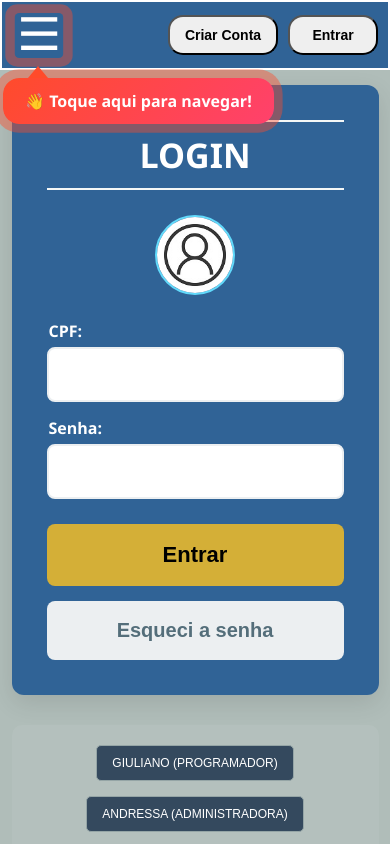
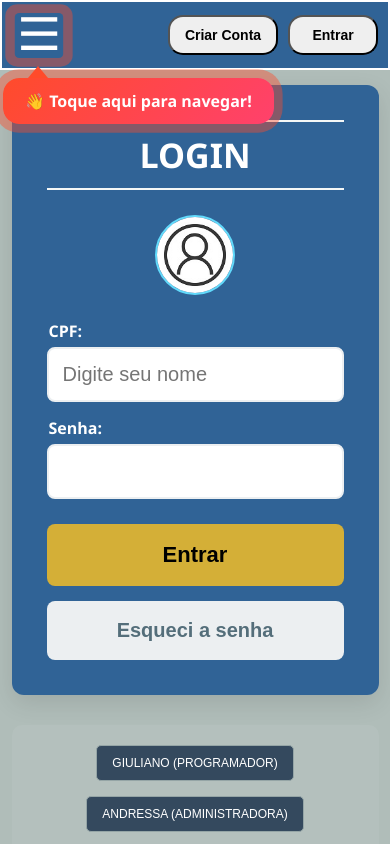
Before and after one commit to gromanholo72/react-vite12-GitHub06, a React (Vite) app: page /logar in a window 390 px wide. Shown: the top 844 px of the page. Built offline with nearby package versions, Linux system fonts and the light colour scheme; no server answers; the database is empty.

Commit message:
🚀 Fix: Ajuste de autoComplete e mascaraCnpj para navegadores mobile

```diff
--- a/src/Cadastrar.jsx
+++ b/src/Cadastrar.jsx
@@ -660,6 +660,7 @@ export function Cadastrar() {
                                 name="nome" // 🔑 Etiqueta para o Escriturário
                                 placeholder="Nome Completo"
                                 value={novoUsuario.nome}
+                                autoComplete="name"
                                 onChange={handleChange}
                                 required
                             />
@@ -674,6 +675,7 @@ export function Cadastrar() {
                                 placeholder="000.000.000-00"
                                 value={novoUsuario.cpef}
                                 onChange={handleChange}
+                                autoComplete="username"
                                 required
                             />
                         </div>
@@ -686,6 +688,7 @@ export function Cadastrar() {
                                 name="mail" // 🔑 Etiqueta para o Escriturário
                                 placeholder="exemplo@email.com"
                                 value={novoUsuario.mail}
+                                autoComplete="email"
                                 onChange={handleChange}
                                 required
                             />
@@ -700,6 +703,7 @@ export function Cadastrar() {
                                 placeholder="(00) 00000-0000"
                                 value={novoUsuario.fone}
                                 onChange={handleChange}
+                                autoComplete="tel"
                                 required
                             />
                         </div>
--- a/src/Cnpj.jsx
+++ b/src/Cnpj.jsx
@@ -170,14 +170,25 @@ const popularCamposCnpj = (dados) => {
 
 
     // 🛠️ MÁSCARA DE CNPJ
-    const lidarComCnpj = (e) => {
+    const mascaraCnpj = (e) => {
+        // 🧱 Se a obra estiver travada (não pode editar), não faz nada
         if (!podeEditar) return;
+
+        // 🧱 Passo 1: Limpeza (Remove tudo o que não é número)
         let v = e.target.value.replace(/\D/g, '');
+
+        // 🧱 Passo 2: Corte (Limita aos 14 números do CNPJ)
         if (v.length > 14) v = v.substring(0, 14);
-        v = v.replace(/^(\d{2})(\d)/, '$1.$2');
-        v = v.replace(/^(\d{2})\.(\d{3})(\d)/, '$1.$2.$3');
-        v = v.replace(/\.(\d{3})(\d)/, '.$1/$2');
-        v = v.replace(/(\d{4})(\d)/, '$1-$2');
+
+        // 🧱 Passo 3: Assentamento (Aplica a pontuação progressiva)
+        v = v.replace(/^(\d{2})(\d)/, '$1.$2');             // 00.
+        v = v.replace(/^(\d{2})\.(\d{3})(\d)/, '$1.$2.$3'); // 00.000.
+        v = v.replace(/\.(\d{3})(\d)/, '.$1/$2');           // 00.000.000/
+        v = v.replace(/(\d{4})(\d)/, '$1-$2');              // 00.000.000/0000-00
+
+        // 📐 👔 console.log("📐 🏢 CNPJ Formatado = ", v);
+
+        // 🧱 Passo 4: Atualiza a Planta (Estado)
         setCnpj(v);
     };
 
@@ -251,7 +262,16 @@ const popularCamposCnpj = (dados) => {
 
                             <div className="flex-cnpj">
                                 <label>CNPJ (via BrasilAPI)</label>
-                                <input type="text" disabled={!podeEditar} value={cnpj} onChange={lidarComCnpj} placeholder="00.000.000/0000-00" />
+                                <input
+                                    type="text"
+                                    name="cnpj"
+                                    placeholder="00.000.000/0000-00"
+                                    disabled={!podeEditar}
+                                    value={cnpj}
+                                    onChange={mascaraCnpj}
+                                    autoComplete="organization" /* ✨ Sinal para o celular sugerir dados de empresas */
+                                    required
+                                />
                             </div>
 
                             <div className="flex-razao">
--- a/src/Logar.jsx
+++ b/src/Logar.jsx
@@ -454,10 +454,11 @@ export function Logar() {
                         <label>CPF:</label>
                         <input
                             type="text"
-                            // className={`${veioDoCadastro ? 'input-pulsar' : ''}`}
                             name="cpef"
                             value={credenciais.cpef}
                             onChange={handleChange}
+                            autocomplete="username"
+                            placeholder="Digite seu nome"
                             required
                         />
                     </div>
```
